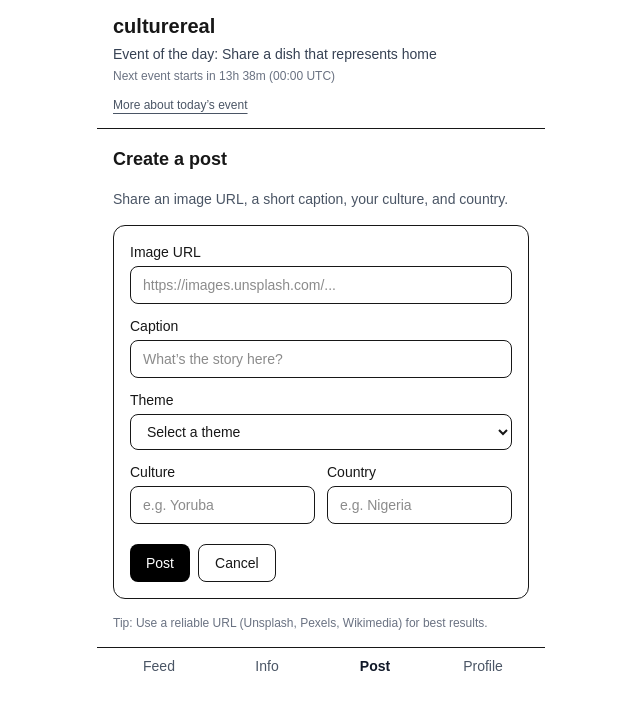
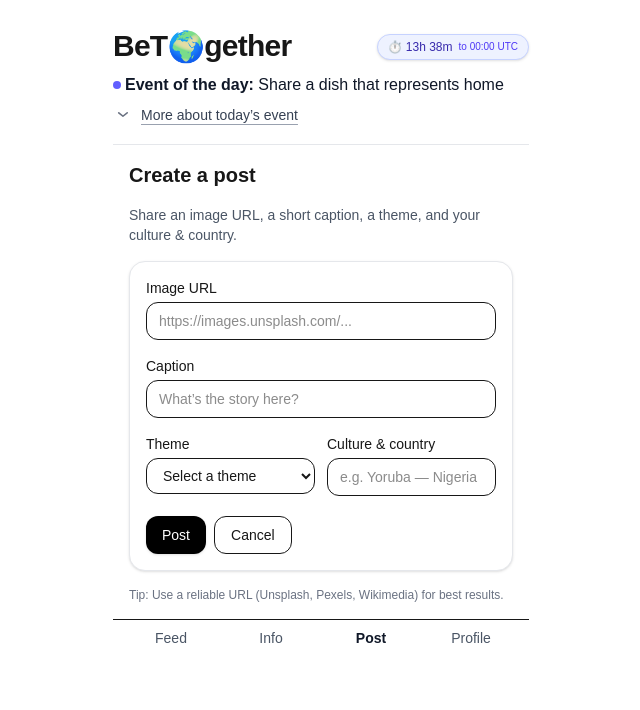
Before and after one commit to OJSHAW20/culturereal, a Next.js app: page /post in a window 1280 px wide. Shown: the top 710 px of the page, without its empty margins (319-959 px from the left). Built offline with nearby package versions, Linux system fonts and the light colour scheme; sample sign-in values are in the browser's storage.

Commit message:
ui progress

```diff
--- a/src/app/(components)/Header.jsx
+++ b/src/app/(components)/Header.jsx
@@ -1,45 +1,79 @@
 "use client";
 import { useState } from "react";
 import { getTodayEvent } from "@/data/dailyEvent.seed";
-import useUtcCountdown from "./useUtcCountdown"; // ← add this
+import useUtcCountdown from "./useUtcCountdown";
 
 export default function Header() {
   const { title, description } = getTodayEvent();
   const [open, setOpen] = useState(false);
-  const remaining = useUtcCountdown();           // ← add this
+  const remaining = useUtcCountdown();
+
+  // add this small helper inside the component (above return)
+  const preview = (() => {
+    // two-sentence preview
+    const parts = (description || "").split(/(?<=[.!?])\s+/).slice(0, 2).join(" ");
+    return parts || description;
+  })();
 
   return (
-    <header className="sticky top-0 z-10 bg-white/90 backdrop-blur">
-      <div className="px-4 pt-3">
-        <h1 className="text-xl font-semibold">culturereal</h1>
-        <p className="text-sm text-gray-700 mt-1">
-          <span className="font-medium">Event of the day:</span> {title}
+    <header className="sticky top-0 z-10 bg-white/85 backdrop-blur supports-[backdrop-filter]:bg-white/70">
+      <div className="pt-4">
+        {/* brand + countdown */}
+        <div className="flex items-center justify-between">
+          {/* BeTogether with globe as the 'o' */}
+          <h1 className="text-3xl font-extrabold tracking-tight">
+            BeT<span role="img" aria-label="globe" className="inline-block align-[-1px]">🌍</span>gether
+          </h1>
+
+          <span className="inline-flex items-center gap-1 rounded-full border border-indigo-200 bg-indigo-50 px-2.5 py-1 text-xs font-medium text-indigo-800 shadow-sm">
+            ⏱️ {remaining}
+            <span className="ml-0.5 text-[10px] text-indigo-600">to 00:00 UTC</span>
+          </span>
+        </div>
+
+        {/* event line */}
+        <p className="mt-2 text-[16px] text-gray-900">
+          <span className="mr-1 inline-block h-2 w-2 translate-y-[-1px] rounded-full bg-indigo-500" />
+          <span className="font-semibold">Event of the day:</span>{" "}
+          <span className="font-medium">{title}</span>
         </p>
 
-        {/* NEW: UTC countdown */}
-        <p className="text-xs text-gray-500 mt-1">
-          Next event starts in {remaining} (00:00 UTC)
-        </p>
-
-        {/* existing dropdown */}
-        <div className="mt-2">
+        {/* toggle */}
         <button
           onClick={() => setOpen(!open)}
-            className="text-xs text-gray-600 underline underline-offset-4 hover:text-gray-800"
+          className="group mt-2 inline-flex items-center gap-2 text-sm text-gray-700 hover:text-gray-900"
           aria-expanded={open}
           aria-controls="event-desc"
         >
+          <svg
+            className={`h-5 w-5 text-gray-500 transition-transform group-hover:text-gray-700 ${open ? "rotate-180" : ""}`}
+            viewBox="0 0 20 20" fill="currentColor" aria-hidden="true"
+          >
+            <path d="M5.23 7.21a.75.75 0 0 1 1.06.02L10 10.17l3.71-2.94a.75.75 0 1 1 .94 1.16l-4.24 3.36a.75.75 0 0 1-.94 0L5.21 8.39a.75.75 0 0 1 .02-1.18z"/>
+          </svg>
+          <span className="underline underline-offset-4 decoration-gray-400">
             {open ? "Hide info" : "More about today’s event"}
+          </span>
         </button>
+
+        {/* accordion */}
         <div
           id="event-desc"
           className={`transition-all overflow-hidden ${open ? "max-h-40" : "max-h-0"}`}
         >
-            <p className="text-sm text-gray-600 mt-2 pr-1">{description}</p>
+          <p className="mt-2 text-sm text-gray-700 pr-1">
+            {preview}{" "}
+            <a
+              href="/info"
+              className="inline text-indigo-700 hover:text-indigo-900 underline underline-offset-4 ml-1"
+            >
+              See more on Info →
+            </a>
+          </p>
         </div>
       </div>
-      </div>
-      <div className="mt-3 border-t" />
+
+      <div className="mt-3 border-t border-gray-200" />
     </header>
   );
 }
--- a/src/app/info/page.js
+++ b/src/app/info/page.js
@@ -1,68 +1,58 @@
 "use client";
 
-import { useSearchParams } from "next/navigation";
 import Header from "../(components)/Header";
 import FooterNav from "../(components)/FooterNav";
-import { CULTURES } from "@/data/cultures.seed";
 import { getTodayEvent } from "@/data/dailyEvent.seed";
-import { POSTS } from "@/data/posts.seed";
-
+import { useFeedStore } from "@/store/useFeedStore";
+import { useSearchParams } from "next/navigation";
 
 export default function InfoPage() {
+  const { title, description } = getTodayEvent();
+  const posts = useFeedStore((s) => s.posts) || [];
   const params = useSearchParams();
-  const culture = params.get("culture");
-  const { title, description } = getTodayEvent();
-  const totalPosts = POSTS.length;
-  const uniqueCultures = new Set(POSTS.map(p => p.culture)).size;
-  const blurb = culture && CULTURES[culture];
+  const cultureParam = params.get("culture");
+
+  // stats (today)
+  const totalPosts = posts.length;
+  const uniqueCultures = new Set(posts.map((p) => p.culture)).size;
+
+  const cultureBlurb = cultureParam
+    ? `You're exploring ${cultureParam}. Tap culture chips in the feed to learn more about how people share this from different places.`
+    : null;
 
   return (
     <>
       <Header />
-      <main className="p-4 space-y-4">
-        {/* Today's event */}
-        <section className="rounded-xl border p-4 bg-white">
-          <h2 className="text-base font-semibold">About today’s event</h2>
-          <p className="text-sm mt-2">
-            <span className="font-medium">{title}</span>
+      <main className="p-4 space-y-5">
+        {/* Event explainer (full) */}
+        <section className="rounded-2xl border border-gray-200 bg-white shadow-sm">
+          <div className="p-4 md:p-5">
+            <h2 className="text-lg font-semibold">About today’s event</h2>
+            <p className="mt-1 text-sm text-gray-900 font-medium">{title}</p>
+            <p className="mt-2 text-sm text-gray-700 leading-relaxed">
+              {description}
             </p>
-          <p className="text-sm text-gray-700 mt-1">{description}</p>
-        </section>
 
-        {/* Optional culture spotlight */}
-        {culture && (
-          <section className="rounded-xl border p-4 bg-white">
-            <h3 className="text-base font-semibold">{culture}</h3>
-            <p className="text-sm text-gray-700 mt-2">
-              {blurb || "No details yet — check back soon."}
-            </p>
-          </section>
-        )}
-
-        <section className="rounded-xl border p-4 bg-white">
-        <h2 className="text-base font-semibold">About today’s event</h2>
-        <p className="text-sm mt-2"><span className="font-medium">{title}</span></p>
-        <p className="text-sm text-gray-700 mt-1">{description}</p>
-
-        {/* quick stats */}
-        <div className="mt-3 grid grid-cols-2 gap-2 text-center">
-            <div className="rounded-lg bg-gray-50 p-2">
-            <div className="text-lg font-semibold">{totalPosts}</div>
+            {/* quick stats (posts + cultures) */}
+            <div className="mt-4 grid grid-cols-2 gap-3 text-center">
+              <div className="rounded-xl bg-gray-50 p-3 border border-gray-100">
+                <div className="text-xl font-semibold">{totalPosts}</div>
                 <div className="text-xs text-gray-600">posts today</div>
               </div>
-            <div className="rounded-lg bg-gray-50 p-2">
-            <div className="text-lg font-semibold">{uniqueCultures}</div>
+              <div className="rounded-xl bg-gray-50 p-3 border border-gray-100">
+                <div className="text-xl font-semibold">{uniqueCultures}</div>
                 <div className="text-xs text-gray-600">cultures today</div>
               </div>
             </div>
+
+            {/* optional culture spotlight */}
+            {cultureBlurb && (
+              <div className="mt-4 rounded-xl bg-indigo-50/80 border border-indigo-100 p-3 text-indigo-900 text-sm">
+                {cultureBlurb}
+              </div>
+            )}
+          </div>
         </section>
-
-
-        {!culture && (
-          <p className="text-xs text-gray-500">
-            Tip: tap a culture chip on a post to learn more about it here.
-          </p>
-        )}
       </main>
       <FooterNav />
     </>
--- a/src/app/layout.js
+++ b/src/app/layout.js
@@ -9,11 +9,9 @@ export const metadata = {
 export default function RootLayout({ children }) {
   return (
     <html lang="en">
-      <body className="min-h-screen bg-white text-gray-900">
-        <div className="mx-auto max-w-md min-h-screen flex flex-col">
-          <AuthGate>
-            {children}
-          </AuthGate>
+      <body className="min-h-screen bg-slate-900 text-slate-100">
+        <div className="mx-auto max-w-md min-h-screen flex flex-col px-4 pt-3 pb-16">
+          <AuthGate>{children}</AuthGate>
         </div>
       </body>
     </html>
--- a/src/app/post/page.jsx
+++ b/src/app/post/page.jsx
@@ -5,16 +5,6 @@ import { useRouter } from "next/navigation";
 import Header from "../(components)/Header";
 import FooterNav from "../(components)/FooterNav";
 import { useFeedStore } from "@/store/useFeedStore";
-
-export default function PostPage() {
-  const router = useRouter();
-  const addPost = useFeedStore((s) => s.addPost);
-
-  const [imageUrl, setImageUrl] = useState("");
-  const [caption, setCaption] = useState("");
-  const [culture, setCulture] = useState("");
-  const [country, setCountry] = useState("");
-  const [error, setError] = useState("");
 
 const THEMES = [
   "Sharing a meal",
@@ -24,44 +14,53 @@ export default function PostPage() {
   "Tradition",
 ];
 
+export default function PostPage() {
+  const router = useRouter();
+  const addPost = useFeedStore((s) => s.addPost);
+
+  const [imageUrl, setImageUrl] = useState("");
+  const [caption, setCaption] = useState("");
   const [theme, setTheme] = useState("");
+  const [origin, setOrigin] = useState(""); // new: Culture & country
+  const [error, setError] = useState("");
 
   const onSubmit = (e) => {
     e.preventDefault();
     setError("");
 
-    // minimal validation
-    if (!imageUrl.trim() || !caption.trim() || !culture.trim() || !country.trim()) {
+    if (!imageUrl.trim() || !caption.trim() || !theme.trim() || !origin.trim()) {
       setError("Please fill all fields.");
       return;
     }
 
+    const userName = localStorage.getItem("user") || "Guest";
+
     const post = {
       id: String(Date.now()),
-      userName: localStorage.getItem("user") || "Guest",
-      culture,
-      country,
+      userName,
+      // store origin in both 'origin' and 'culture' for stats + chips
+      origin,              // e.g. "Yoruba — Nigeria" or "Yoruba (Nigeria)"
+      culture: origin,     // keep existing stats logic working
       imageUrl,
       caption,
       theme,
       createdAt: new Date().toISOString(),
-      reactions: 0, // baseline for future
     };
 
     addPost(post);
-    router.push("/"); // go back to feed
+    router.push("/");
   };
 
   return (
     <>
       <Header />
       <main className="p-4 space-y-4">
-        <h2 className="text-lg font-semibold">Create a post</h2>
+        <h2 className="text-xl font-semibold">Create a post</h2>
         <p className="text-sm text-gray-600">
-          Share an <span className="font-medium">image URL</span>, a short caption, your culture, and country.
+          Share an <span className="font-medium">image URL</span>, a short caption, a theme, and your culture & country.
         </p>
 
-        <form onSubmit={onSubmit} className="rounded-xl border bg-white p-4 space-y-3">
+        <form onSubmit={onSubmit} className="rounded-2xl border border-gray-200 bg-white shadow-sm p-4 space-y-4">
           <div>
             <label className="block text-sm font-medium">Image URL</label>
             <input
@@ -69,17 +68,12 @@ export default function PostPage() {
               placeholder="https://images.unsplash.com/..."
               value={imageUrl}
               onChange={(e) => setImageUrl(e.target.value)}
-              className="mt-1 w-full rounded-lg border px-3 py-2 text-sm"
+              className="mt-1 w-full rounded-xl border px-3 py-2 text-sm focus:outline-none focus:ring-2 focus:ring-indigo-500"
               required
             />
-            {/* live preview (optional) */}
             {imageUrl ? (
-              <div className="mt-3 w-full overflow-hidden rounded-lg bg-gray-100" style={{ height: 180 }}>
-                <img
-                  src={imageUrl}
-                  alt="preview"
-                  className="w-full h-full object-cover block"
-                />
+              <div className="mt-3 w-full overflow-hidden rounded-xl bg-gray-100 ring-1 ring-black/5" style={{ height: 180 }}>
+                <img src={imageUrl} alt="preview" className="w-full h-full object-cover block" />
               </div>
             ) : null}
           </div>
@@ -91,18 +85,19 @@ export default function PostPage() {
               placeholder="What’s the story here?"
               value={caption}
               onChange={(e) => setCaption(e.target.value)}
-              className="mt-1 w-full rounded-lg border px-3 py-2 text-sm"
+              className="mt-1 w-full rounded-xl border px-3 py-2 text-sm focus:outline-none focus:ring-2 focus:ring-indigo-500"
               maxLength={120}
               required
             />
           </div>
 
-          <div>
+          <div className="grid grid-cols-2 gap-3">
+            <div className="col-span-2 sm:col-span-1">
               <label className="block text-sm font-medium">Theme</label>
               <select
                 value={theme}
                 onChange={(e) => setTheme(e.target.value)}
-                className="mt-1 w-full rounded-lg border px-3 py-2 text-sm"
+                className="mt-1 w-full rounded-xl border px-3 py-2 text-sm bg-white focus:outline-none focus:ring-2 focus:ring-indigo-500"
                 required
               >
                 <option value="">Select a theme</option>
@@ -112,26 +107,14 @@ export default function PostPage() {
               </select>
             </div>
 
-          <div className="grid grid-cols-2 gap-3">
-            <div>
-              <label className="block text-sm font-medium">Culture</label>
+            <div className="col-span-2 sm:col-span-1">
+              <label className="block text-sm font-medium">Culture & country</label>
               <input
                 type="text"
-                placeholder="e.g. Yoruba"
-                value={culture}
-                onChange={(e) => setCulture(e.target.value)}
-                className="mt-1 w-full rounded-lg border px-3 py-2 text-sm"
-                required
-              />
-            </div>
-            <div>
-              <label className="block text-sm font-medium">Country</label>
-              <input
-                type="text"
-                placeholder="e.g. Nigeria"
-                value={country}
-                onChange={(e) => setCountry(e.target.value)}
-                className="mt-1 w-full rounded-lg border px-3 py-2 text-sm"
+                placeholder="e.g. Yoruba — Nigeria"
+                value={origin}
+                onChange={(e) => setOrigin(e.target.value)}
+                className="mt-1 w-full rounded-xl border px-3 py-2 text-sm focus:outline-none focus:ring-2 focus:ring-indigo-500"
                 required
               />
             </div>
@@ -139,17 +122,17 @@ export default function PostPage() {
 
           {error ? <p className="text-sm text-red-600">{error}</p> : null}
 
-          <div className="pt-2 flex gap-2">
+          <div className="pt-1 flex gap-2">
             <button
               type="submit"
-              className="rounded-lg bg-black text-white px-4 py-2 text-sm"
+              className="rounded-xl bg-black text-white px-4 py-2 text-sm shadow-sm hover:bg-gray-900"
             >
               Post
             </button>
             <button
               type="button"
-              onClick={() => router.push("/")}
-              className="rounded-lg border px-4 py-2 text-sm"
+              onClick={() => history.back()}
+              className="rounded-xl border px-4 py-2 text-sm hover:bg-gray-50"
             >
               Cancel
             </button>
```
Also changed, not shown: src/app/(components)/PostCard.jsx (+36 -19 lines), src/app/(components)/ThemeFilter.jsx (+9 -5 lines). Lines whose indentation alone changed are shown as unchanged.
